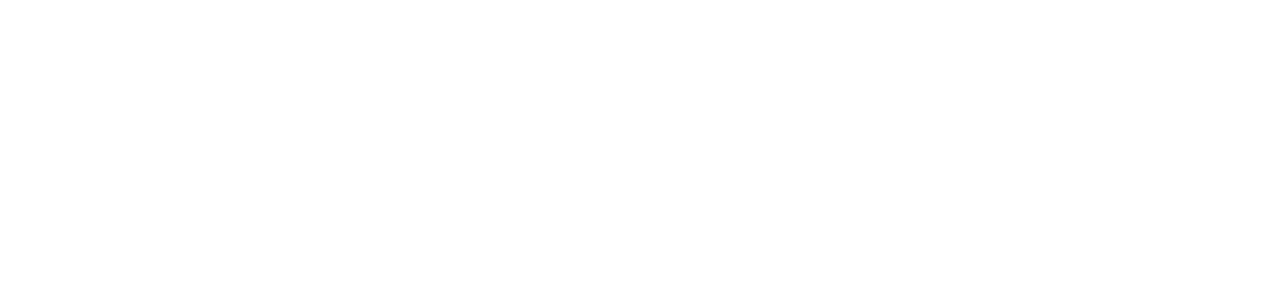
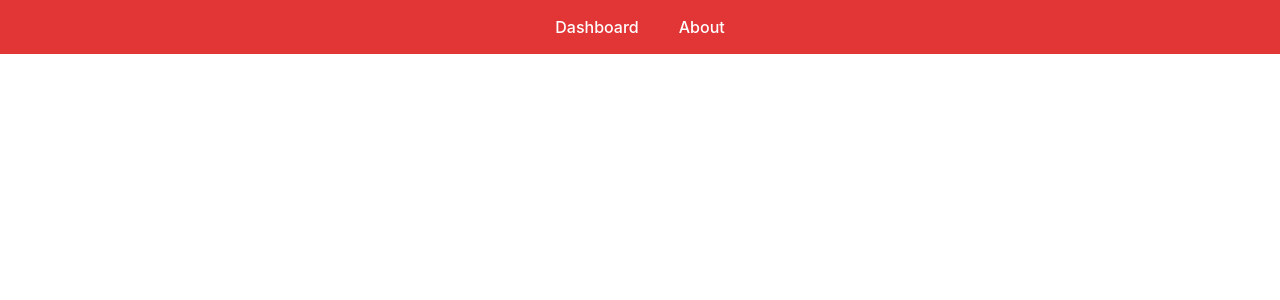
Before and after one commit to rahulio96/data-dashboard, a React (Vite) app: page /details/1 in a window 1280 px wide. Before the commit this address had no page. Shown: the top 300 px of the page. Built offline with nearby package versions, Linux system fonts and the light colour scheme.

Commit message:
Added Root.jsx file and more setup for dynamic routing

```diff
--- a/src/App.jsx
+++ b/src/App.jsx
@@ -13,14 +13,14 @@ let element = useRoutes([
     element: <Home />,
   },
   {
-    path: "/ss",
+    path: "/details/:id",
     element: <ComicPage />,
   },
   ])
 
   return (
     <>
-      <Home />
+      {element}
     </>
   )
 }
--- /dev/null
+++ b/src/Root.jsx
@@ -0,0 +1,11 @@
+import { Outlet } from 'react-router-dom'
+import Navbar from './components/navbar/Navbar'
+
+export default function Root() {
+  return (
+    <div>
+      <Navbar />
+      <Outlet />
+    </div>
+  )
+}
--- a/src/components/comic-page/ComicPage.jsx
+++ b/src/components/comic-page/ComicPage.jsx
@@ -2,7 +2,7 @@ import pageCSS from './ComicPage.module.css'
 
 function ComicPage() {
     return (
-        <div>COMIC PAAAGE</div>
+        <div className={pageCSS.container}>COMIC PAAAGE</div>
     )
 }
 
--- a/src/components/comic-page/ComicPage.module.css
+++ b/src/components/comic-page/ComicPage.module.css
@@ -0,0 +1,3 @@
+.container {
+    background-color: black;
+}
--- a/src/components/navbar/Navbar.jsx
+++ b/src/components/navbar/Navbar.jsx
@@ -6,9 +6,8 @@ function Navbar() {
         <nav>
             <ul>
                 <li><Link to="/"> Dashboard</Link></li>
-                <li><Link to="/">About</Link></li>
+                <li><Link to="/about">About</Link></li>
             </ul>
-            <Outlet />
         </nav>
     )
 }
--- a/src/main.jsx
+++ b/src/main.jsx
@@ -4,11 +4,12 @@ import App from './App.jsx'
 import './index.css'
 import { BrowserRouter, Route, Routes } from "react-router-dom"
 import Navbar from './components/navbar/Navbar.jsx'
+import Root from './Root.jsx'
 
 ReactDOM.createRoot(document.getElementById('root')).render(
   <BrowserRouter>
     <Routes>
-      <Route path='/' element={<Navbar />}>
+      <Route path="/*" element={<Root />}>
         <Route index={true} element={<App />} />
       </Route>
     </Routes>
```
